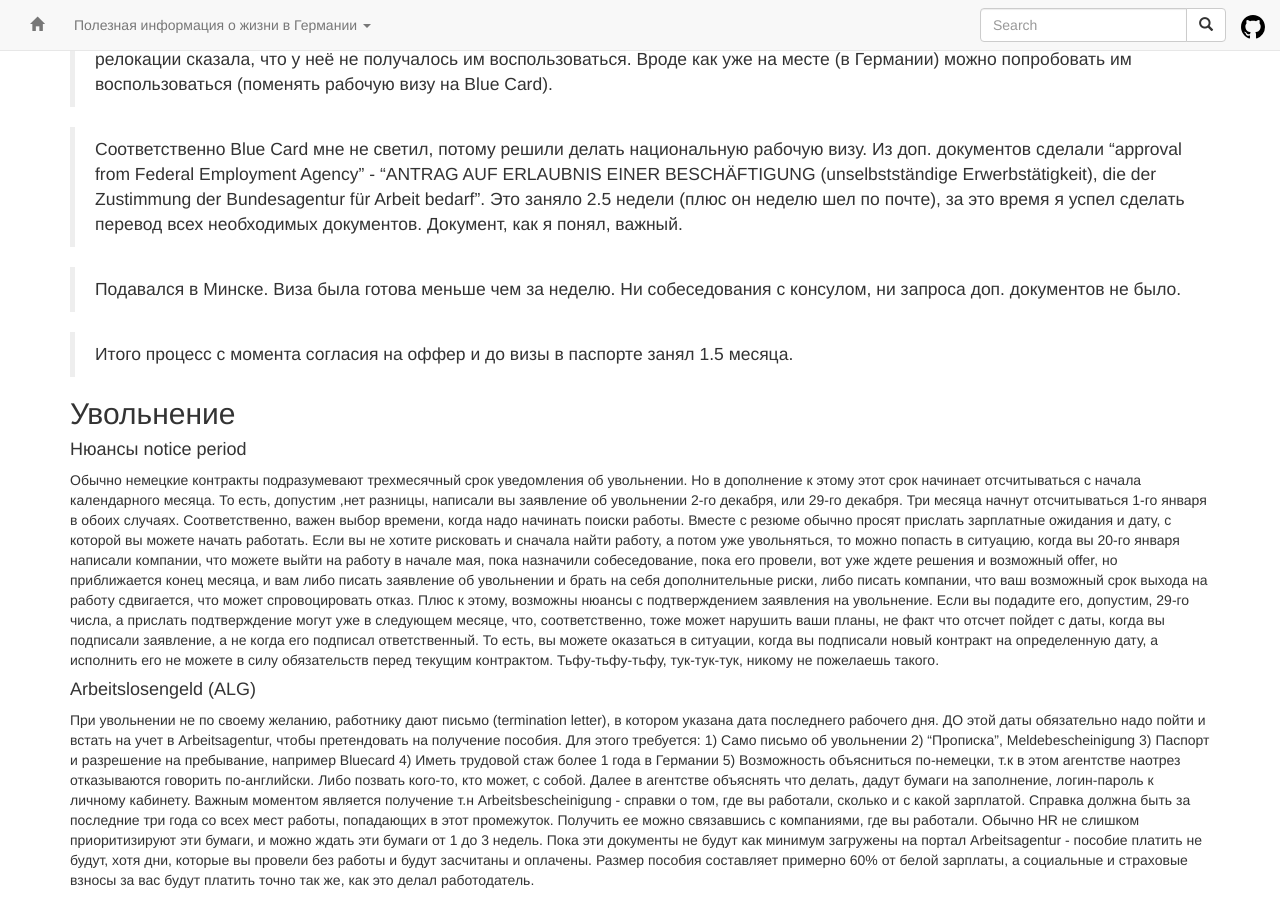
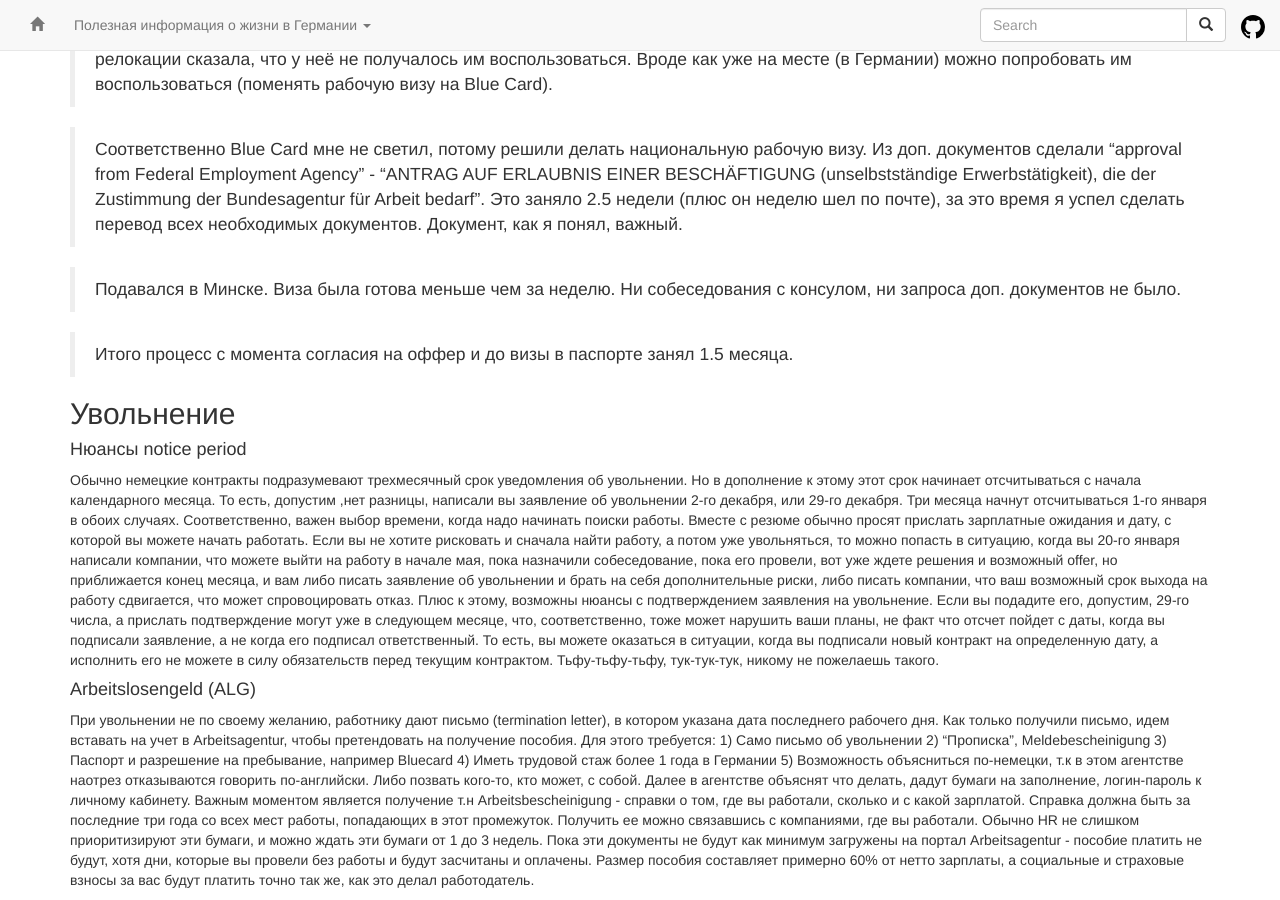
Before and after one commit to ru-de/faq, a Jekyll site: the page built from pages/Работа.md, in a window 1280 px wide and 900 px high, scrolled down 2845 px. Built offline with Jekyll 4.4.1, drawn with Linux system fonts in a browser that asks for light colours; nearby versions of some CDN libraries.

Commit message:
Travis #1097: sync github pages

```diff
--- a/pages/Работа.md
+++ b/pages/Работа.md
@@ -116,15 +116,15 @@ layout: default
 
 #### Arbeitslosengeld (ALG)
 При увольнении не по своему желанию, работнику дают письмо (termination letter), в котором указана дата последнего рабочего дня.
-ДО этой даты обязательно надо пойти и встать на учет в Arbeitsagentur, чтобы претендовать на получение пособия.
+Как только получили письмо, идем вставать на учет в Arbeitsagentur, чтобы претендовать на получение пособия.
 Для этого требуется:
 1) Само письмо об увольнении
 2) "Прописка", Meldebescheinigung
 3) Паспорт и разрешение на пребывание, например Bluecard
 4) Иметь трудовой стаж более 1 года в Германии
 5) Возможность объясниться по-немецки, т.к в этом агентстве наотрез отказываются говорить по-английски. Либо позвать кого-то, кто может, с собой.
-Далее в агентстве объяснять что делать, дадут бумаги на заполнение, логин-пароль к личному кабинету.
+Далее в агентстве объяснят что делать, дадут бумаги на заполнение, логин-пароль к личному кабинету.
 Важным моментом является получение т.н Arbeitsbescheinigung - справки о том, где вы работали, сколько и с какой зарплатой. Справка должна быть за последние три года со всех мест работы, попадающих в этот промежуток. Получить ее можно связавшись с компаниями, где вы работали.
 Обычно HR не слишком приоритизируют эти бумаги, и можно ждать эти бумаги от 1 до 3 недель.
 Пока эти документы не будут как минимум загружены на портал Arbeitsagentur - пособие платить не будут, хотя дни, которые вы провели без работы и будут засчитаны и оплачены.
-Размер пособия составляет примерно 60% от белой зарплаты, а социальные и страховые взносы за вас будут платить точно так же, как это делал работодатель.
+Размер пособия составляет примерно 60% от нетто зарплаты, а социальные и страховые взносы за вас будут платить точно так же, как это делал работодатель.
```
Also changed, not shown: pages/Мусор.md (+1 -0 lines), 1 other file.
